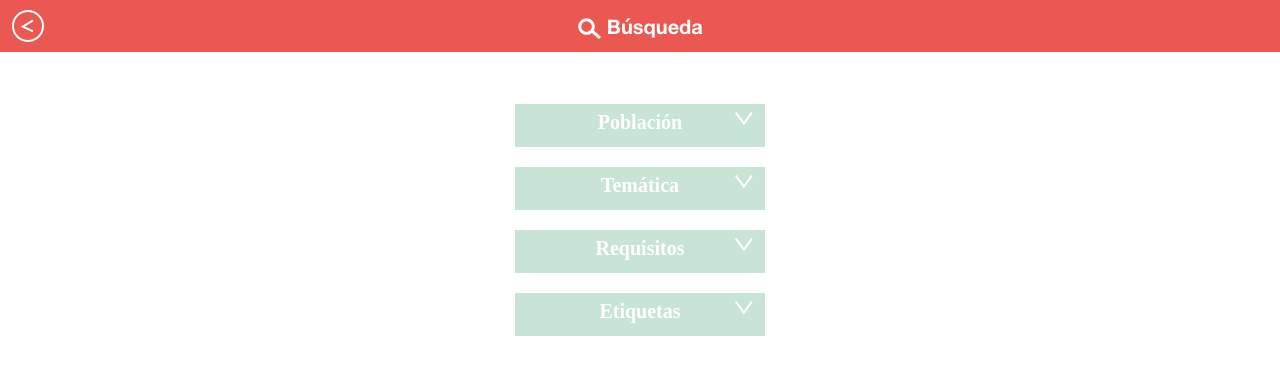
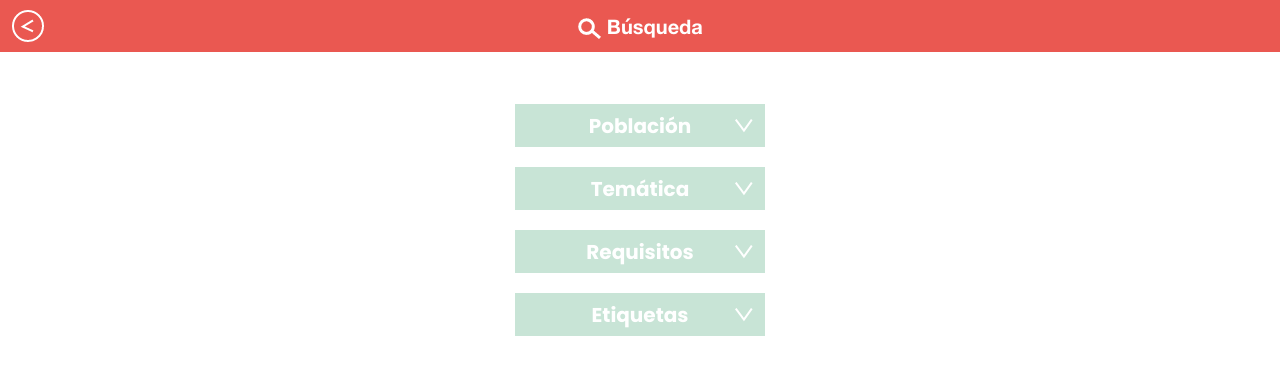
Before and after one commit to vmedinacrn/vmedina.crn, a plain HTML site: page ARJEAPP/busqueda.html in a window 1280 px wide. Drawn offline with Linux system fonts and the light colour scheme.

Commit message:
Add files via upload

```diff
--- a/ARJEAPP/busqueda.html
+++ b/ARJEAPP/busqueda.html
@@ -5,6 +5,7 @@
 	<meta charset="UTF-8">
 	<title>Búsqueda</title>
 	<link rel="stylesheet" type="text/css" href="css/busqueda.css">
+	<link href="https://fonts.googleapis.com/css?family=Poppins:300,400,500,600,700" rel="stylesheet">
 </head>
 <body>
 
```
Also changed, not shown: ARJEAPP/chat.html (+1 -0 lines), ARJEAPP/conversacion.html (+1 -0 lines), ARJEAPP/crear.html (+1 -0 lines), ARJEAPP/editar.html (+1 -0 lines), ARJEAPP/favoritos.html (+1 -0 lines), ARJEAPP/index.html (+1 -0 lines), ARJEAPP/iniciosesion.html (+1 -0 lines).
